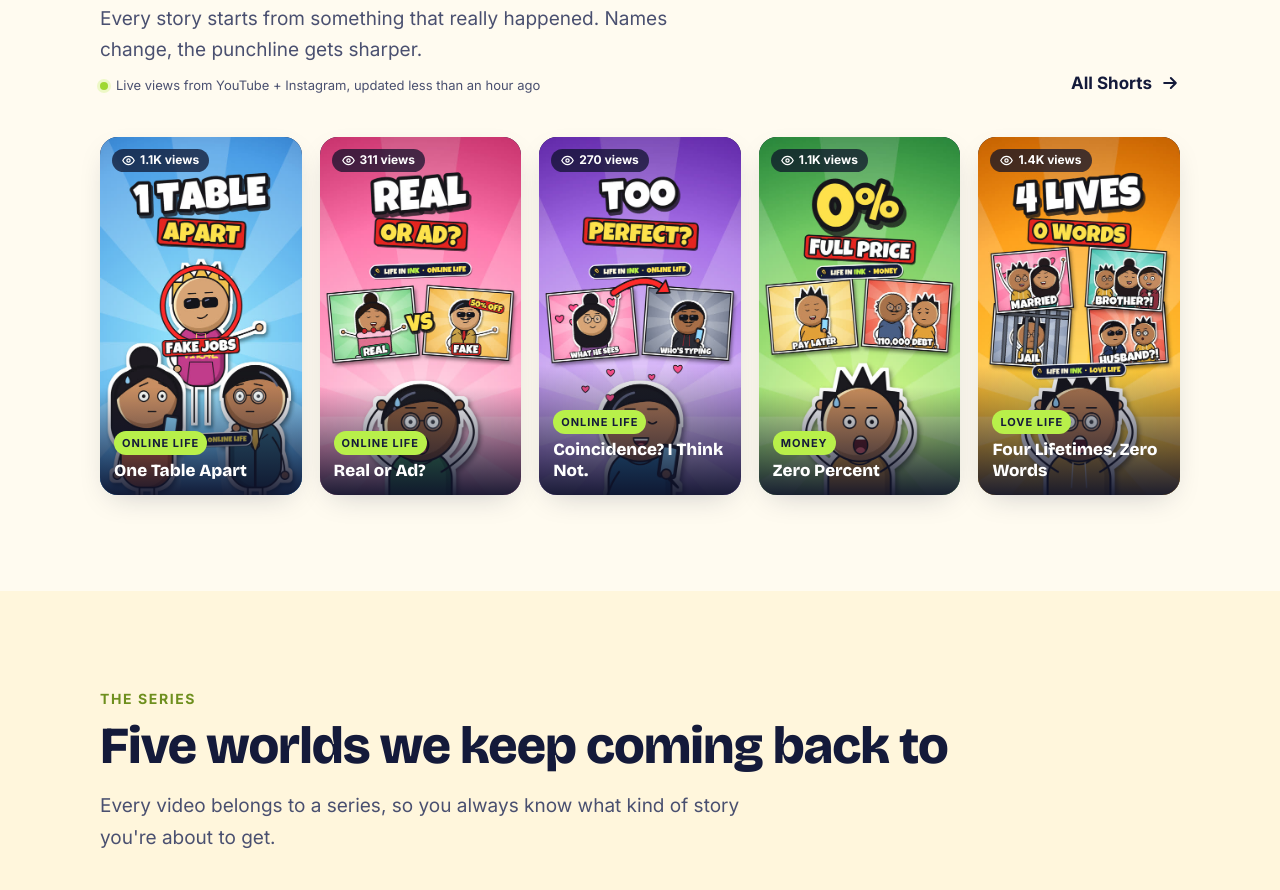
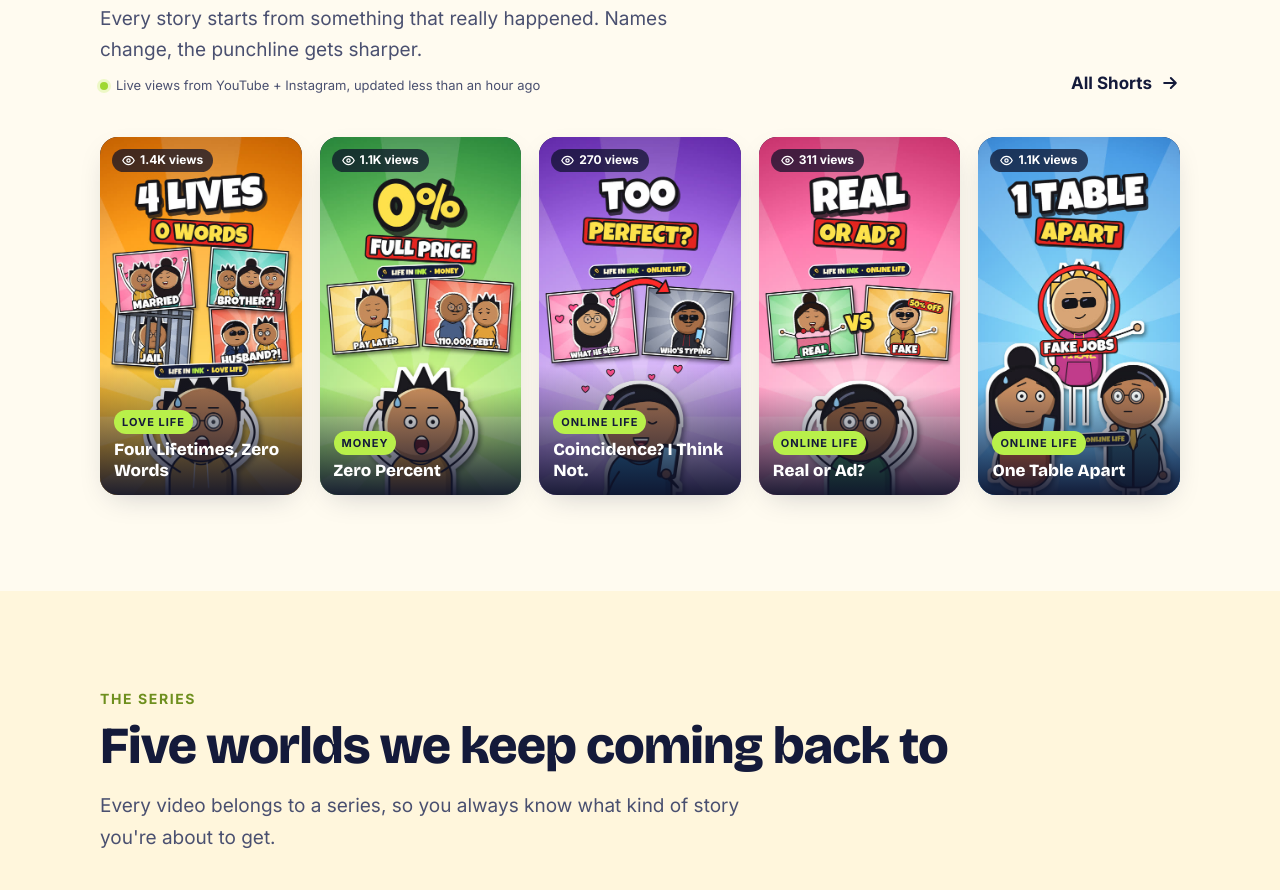
Before and after one commit to lifeinink-stories/lifeinink-stories.github.io, a plain HTML site: page index.html in a window 1280 px wide. Shown: the part 1129-2019 px from the top of the page. Drawn offline with nearby package versions, Linux system fonts and the light colour scheme.

Commit message:
Story cards built from stats.json: the 5 newest public stories show up automatically
Co-Authored-By: Claude Opus 5.5 <noreply@anthropic.com>

```diff
--- a/index.html
+++ b/index.html
@@ -69,16 +69,16 @@
       <a class="link-arrow" href="https://www.youtube.com/channel/UCiRv8YfGqeu7sdp62lpxlKg/shorts">All Shorts <span><svg viewBox="0 0 24 24" width="20" height="20" fill="none" stroke="currentColor" stroke-width="2.4" stroke-linecap="round" stroke-linejoin="round" aria-hidden="true"><path d="M5 12h14M13 6l6 6-6 6"/></svg></span></a>
     </div>
     <div class="stories">
-      <a class="story reveal" data-story="one_table_apart" style="--d:.0s" href="https://youtube.com/shorts/lx8xMQP80gk"><img src="img/one_table_apart.jpg" alt="One Table Apart cover" loading="lazy">
-        <span class="play"><svg viewBox="0 0 24 24" width="16" height="16" fill="currentColor" aria-hidden="true"><path d="M8 5.5v13a1 1 0 0 0 1.5.86l10.4-6.5a1 1 0 0 0 0-1.72L9.5 4.64A1 1 0 0 0 8 5.5Z"/></svg></span><span class="views" hidden></span><span class="cap"><small>ONLINE LIFE</small><b>One Table Apart</b></span></a>
-      <a class="story reveal" data-story="real_or_ad" style="--d:.08s" href="https://www.youtube.com/channel/UCiRv8YfGqeu7sdp62lpxlKg/shorts"><img src="img/real_or_ad.jpg" alt="Real or Ad? cover" loading="lazy">
-        <span class="play"><svg viewBox="0 0 24 24" width="16" height="16" fill="currentColor" aria-hidden="true"><path d="M8 5.5v13a1 1 0 0 0 1.5.86l10.4-6.5a1 1 0 0 0 0-1.72L9.5 4.64A1 1 0 0 0 8 5.5Z"/></svg></span><span class="views" hidden></span><span class="cap"><small>ONLINE LIFE</small><b>Real or Ad?</b></span></a>
+      <a class="story reveal" data-story="four_lifetimes" style="--d:.0s" href="https://www.youtube.com/channel/UCiRv8YfGqeu7sdp62lpxlKg/shorts"><img src="img/four_lifetimes_zero_words.jpg" alt="Four Lifetimes, Zero Words cover" loading="lazy">
+        <span class="play"><svg viewBox="0 0 24 24" width="16" height="16" fill="currentColor" aria-hidden="true"><path d="M8 5.5v13a1 1 0 0 0 1.5.86l10.4-6.5a1 1 0 0 0 0-1.72L9.5 4.64A1 1 0 0 0 8 5.5Z"/></svg></span><span class="views" hidden></span><span class="cap"><small>LOVE LIFE</small><b>Four Lifetimes, Zero Words</b></span></a>
+      <a class="story reveal" data-story="zero_percent" style="--d:.08s" href="https://www.youtube.com/channel/UCiRv8YfGqeu7sdp62lpxlKg/shorts"><img src="img/zero_percent.jpg" alt="Zero Percent cover" loading="lazy">
+        <span class="play"><svg viewBox="0 0 24 24" width="16" height="16" fill="currentColor" aria-hidden="true"><path d="M8 5.5v13a1 1 0 0 0 1.5.86l10.4-6.5a1 1 0 0 0 0-1.72L9.5 4.64A1 1 0 0 0 8 5.5Z"/></svg></span><span class="views" hidden></span><span class="cap"><small>MONEY</small><b>Zero Percent</b></span></a>
       <a class="story reveal" data-story="coincidence" style="--d:.16s" href="https://www.youtube.com/channel/UCiRv8YfGqeu7sdp62lpxlKg/shorts"><img src="img/coincidence_i_think_not.jpg" alt="Coincidence? I Think Not. cover" loading="lazy">
         <span class="play"><svg viewBox="0 0 24 24" width="16" height="16" fill="currentColor" aria-hidden="true"><path d="M8 5.5v13a1 1 0 0 0 1.5.86l10.4-6.5a1 1 0 0 0 0-1.72L9.5 4.64A1 1 0 0 0 8 5.5Z"/></svg></span><span class="views" hidden></span><span class="cap"><small>ONLINE LIFE</small><b>Coincidence? I Think Not.</b></span></a>
-      <a class="story reveal" data-story="zero_percent" style="--d:.24s" href="https://www.youtube.com/channel/UCiRv8YfGqeu7sdp62lpxlKg/shorts"><img src="img/zero_percent.jpg" alt="Zero Percent cover" loading="lazy">
-        <span class="play"><svg viewBox="0 0 24 24" width="16" height="16" fill="currentColor" aria-hidden="true"><path d="M8 5.5v13a1 1 0 0 0 1.5.86l10.4-6.5a1 1 0 0 0 0-1.72L9.5 4.64A1 1 0 0 0 8 5.5Z"/></svg></span><span class="views" hidden></span><span class="cap"><small>MONEY</small><b>Zero Percent</b></span></a>
-      <a class="story reveal" data-story="four_lifetimes" style="--d:.32s" href="https://www.youtube.com/channel/UCiRv8YfGqeu7sdp62lpxlKg/shorts"><img src="img/four_lifetimes_zero_words.jpg" alt="Four Lifetimes, Zero Words cover" loading="lazy">
-        <span class="play"><svg viewBox="0 0 24 24" width="16" height="16" fill="currentColor" aria-hidden="true"><path d="M8 5.5v13a1 1 0 0 0 1.5.86l10.4-6.5a1 1 0 0 0 0-1.72L9.5 4.64A1 1 0 0 0 8 5.5Z"/></svg></span><span class="views" hidden></span><span class="cap"><small>LOVE LIFE</small><b>Four Lifetimes, Zero Words</b></span></a>
+      <a class="story reveal" data-story="real_or_ad" style="--d:.24s" href="https://www.youtube.com/channel/UCiRv8YfGqeu7sdp62lpxlKg/shorts"><img src="img/real_or_ad.jpg" alt="Real or Ad? cover" loading="lazy">
+        <span class="play"><svg viewBox="0 0 24 24" width="16" height="16" fill="currentColor" aria-hidden="true"><path d="M8 5.5v13a1 1 0 0 0 1.5.86l10.4-6.5a1 1 0 0 0 0-1.72L9.5 4.64A1 1 0 0 0 8 5.5Z"/></svg></span><span class="views" hidden></span><span class="cap"><small>ONLINE LIFE</small><b>Real or Ad?</b></span></a>
+      <a class="story reveal" data-story="one_table_apart" style="--d:.32s" href="https://youtube.com/shorts/lx8xMQP80gk"><img src="img/one_table_apart.jpg" alt="One Table Apart cover" loading="lazy">
+        <span class="play"><svg viewBox="0 0 24 24" width="16" height="16" fill="currentColor" aria-hidden="true"><path d="M8 5.5v13a1 1 0 0 0 1.5.86l10.4-6.5a1 1 0 0 0 0-1.72L9.5 4.64A1 1 0 0 0 8 5.5Z"/></svg></span><span class="views" hidden></span><span class="cap"><small>ONLINE LIFE</small><b>One Table Apart</b></span></a>
     </div>
   </div>
 </section>
--- a/site.js
+++ b/site.js
@@ -19,10 +19,12 @@
   }
 })();
 
-// Live view counts: stats.json is rewritten by the Raspberry Pi every few hours (YouTube + Instagram views, nothing private).
-// Until it loads, nothing is shown, so no numbers are ever made up.
+// Live stories + view counts: stats.json is rewritten by the Raspberry Pi every few hours (public stories, YouTube + Instagram
+// views, nothing private). The 5 newest public stories become the cards; the cards in index.html stay as the fallback.
+// Until it loads nothing changes, so no numbers are ever made up.
 (function () {
   if (!window.fetch) return;
+  var SHOW = 5;
   function short(n) {
     if (n >= 1e6) return (n / 1e6).toFixed(n < 1e7 ? 1 : 0).replace(/\.0$/, "") + "M";
     if (n >= 1e3) return (n / 1e3).toFixed(n < 1e4 ? 1 : 0).replace(/\.0$/, "") + "K";
@@ -33,12 +35,32 @@
     if (!(h >= 0)) return "";
     return h < 1 ? "less than an hour ago" : h < 24 ? h + (h === 1 ? " hour ago" : " hours ago") : Math.round(h / 24) + (h < 36 ? " day ago" : " days ago");
   }
+  function el(tag, cls, text) { var e = document.createElement(tag); if (cls) e.className = cls; if (text) e.textContent = text; return e; }
   var eye = '<svg viewBox="0 0 24 24" width="13" height="13" fill="none" stroke="currentColor" stroke-width="2.4" stroke-linecap="round" aria-hidden="true">' +
             '<path d="M1.5 12S5.5 4.5 12 4.5 22.5 12 22.5 12 18.5 19.5 12 19.5 1.5 12 1.5 12Z"/><circle cx="12" cy="12" r="3"/></svg>';
+  var play = '<svg viewBox="0 0 24 24" width="16" height="16" fill="currentColor" aria-hidden="true"><path d="M8 5.5v13a1 1 0 0 0 1.5.86l10.4-6.5a1 1 0 0 0 0-1.72L9.5 4.64A1 1 0 0 0 8 5.5Z"/></svg>';
+
+  function card(key, s, i) {
+    var a = el("a", "story reveal in"); a.setAttribute("data-story", key); a.style.setProperty("--d", (i * 0.08).toFixed(2) + "s");
+    a.href = s.youtube || s.instagram;
+    var img = el("img"); img.src = s.image; img.alt = s.title + " cover"; img.loading = "lazy"; a.appendChild(img);
+    var p = el("span", "play"); p.innerHTML = play; a.appendChild(p);
+    var v = el("span", "views"); v.hidden = true; a.appendChild(v);
+    var cap = el("span", "cap"); cap.appendChild(el("small", "", s.series)); cap.appendChild(el("b", "", s.title)); a.appendChild(cap);
+    return a;
+  }
+
   fetch("stats.json?t=" + Math.floor(Date.now() / 6e5), { cache: "no-store" })
     .then(function (r) { return r.ok ? r.json() : null; })
     .then(function (d) {
       if (!d || !d.stories) return;
+      var grid = document.querySelector(".stories");
+      var keys = Object.keys(d.stories).filter(function (k) { var s = d.stories[k]; return s.image && s.title && (s.youtube || s.instagram); })
+        .sort(function (x, y) { var a = d.stories[x], b = d.stories[y]; return (b.posted + b.no).localeCompare(a.posted + a.no); }).slice(0, SHOW);
+      var now = Array.prototype.map.call(grid ? grid.querySelectorAll(".story") : [], function (a) { return a.getAttribute("data-story"); });
+      if (grid && keys.length >= Math.min(SHOW, now.length) && keys.join() !== now.join()) {
+        grid.textContent = ""; keys.forEach(function (k, i) { grid.appendChild(card(k, d.stories[k], i)); });
+      }
       document.querySelectorAll(".story[data-story]").forEach(function (a) {
         var s = d.stories[a.getAttribute("data-story")]; if (!s) return;
         if (s.youtube && /\/shorts\/?$/.test(a.getAttribute("href"))) a.href = s.youtube;
--- a/stats.json
+++ b/stats.json
@@ -1,32 +1,57 @@
 {
- "updated": "2026-11-28T02:00:03+00:00",
+ "updated": "2026-11-28T02:05:39+00:00",
  "views": 4117,
  "youtube_views": 2154,
  "instagram_views": 1963,
  "stories": {
   "one_table_apart": {
    "views": 1050,
+   "no": "01",
+   "title": "One Table Apart",
+   "series": "ONLINE LIFE",
+   "posted": "2026-11-19",
    "youtube": "https://youtube.com/shorts/lx8xMQP80gk",
-   "instagram": "https://www.instagram.com/reel/Df7U-evu2ie/"
+   "instagram": "https://www.instagram.com/reel/Df7U-evu2ie/",
+   "image": "img/one_table_apart.jpg"
   },
   "real_or_ad": {
    "views": 311,
-   "instagram": "https://www.instagram.com/reel/DgAmQMXS_XC/"
+   "no": "02",
+   "title": "Real or Ad?",
+   "series": "ONLINE LIFE",
+   "posted": "2026-11-21",
+   "instagram": "https://www.instagram.com/reel/DgAmQMXS_XC/",
+   "image": "img/real_or_ad.jpg"
   },
   "coincidence": {
    "views": 270,
+   "no": "03",
+   "title": "Coincidence? I Think Not.",
+   "series": "ONLINE LIFE",
+   "posted": "2026-11-23",
    "youtube": "https://youtube.com/shorts/2XwpJYrNJno",
-   "instagram": "https://www.instagram.com/reel/DgFolomPd-G/"
+   "instagram": "https://www.instagram.com/reel/DgFolomPd-G/",
+   "image": "img/coincidence_i_think_not.jpg"
   },
   "zero_percent": {
    "views": 1060,
+   "no": "04",
+   "title": "Zero Percent",
+   "series": "MONEY",
+   "posted": "2026-11-26",
    "youtube": "https://youtube.com/shorts/D_xIocsOd8g",
-   "instagram": "https://www.instagram.com/reel/DgL3fMMyjUY/"
+   "instagram": "https://www.instagram.com/reel/DgL3fMMyjUY/",
+   "image": "img/zero_percent.jpg"
   },
   "four_lifetimes": {
    "views": 1408,
+   "no": "05",
+   "title": "Four Lifetimes, Zero Words",
+   "series": "LOVE LIFE",
+   "posted": "2026-11-27",
    "youtube": "https://youtube.com/shorts/tEF9yINJuCo",
-   "instagram": "https://www.instagram.com/reel/DgP23P1JTu4/"
+   "instagram": "https://www.instagram.com/reel/DgP23P1JTu4/",
+   "image": "img/four_lifetimes_zero_words.jpg"
   }
  }
 }
```
